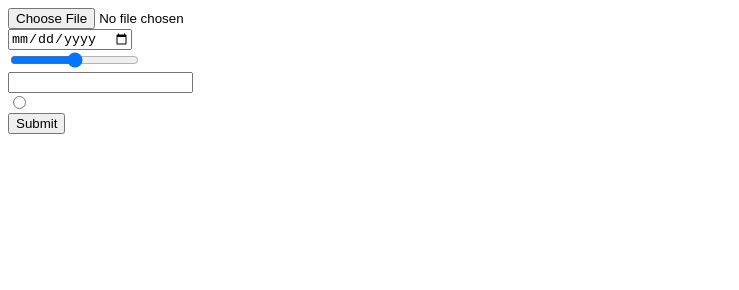
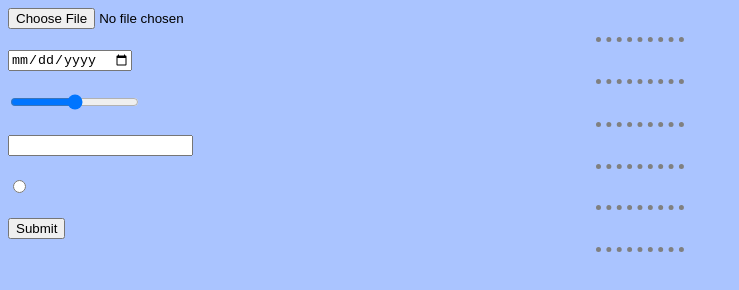
Before and after one commit to rauwzy21/demodemo, a plain HTML site: page input.html in a window 1280 px wide. Shown: the whole page, without its empty margins (0-739 px from the left). Drawn offline with Linux system fonts and the light colour scheme.

Commit message:
Add files

```diff
--- /dev/null
+++ b/css/style.css
@@ -0,0 +1,10 @@
+body {
+  background-color: #AAC4FF;
+}
+hr {
+  width: 7%;
+  border-style: dotted none none;
+  border-top-style: dotted;
+  border-color: grey;
+  border-width: 5px;
+}
--- a/input.html
+++ b/input.html
@@ -3,15 +3,16 @@
   <head>
     <meta charset="utf-8">
     <title></title>
+    <link rel="stylesheet" href="css/style.css">
   </head>
   <body>
     <form>
-      <input type="file" name="" value=""><br>
-      <input type="date" name="" value=""><br>
-      <input type="range" name="" value=""><br>
-      <input type="textbox" name="" value=""><br>
-      <input type="radio" name="" value=""><br>
-      <input type="submit" name="">
+      <input type="file" name="" value=""><br><hr>
+      <input type="date" name="" value=""><br><hr>
+      <input type="range" name="" value=""><br><hr>
+      <input type="textbox" name="" value=""><br><hr>
+      <input type="radio" name="" value=""><br><hr>
+      <input type="submit" name=""><hr>
     </form>
   </body>
 </html>
```
Also changed, not shown: contact.html (+3 -1 lines), index.html (+1 -0 lines), link.html (+2 -0 lines).
